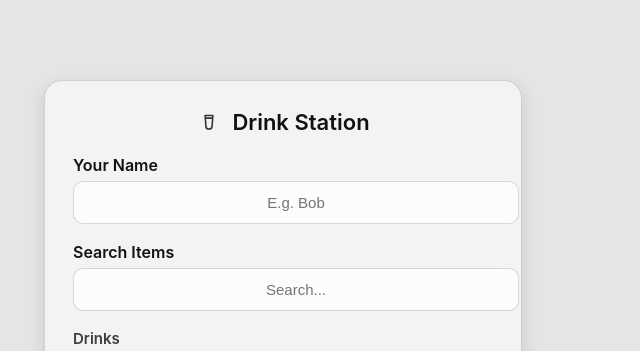
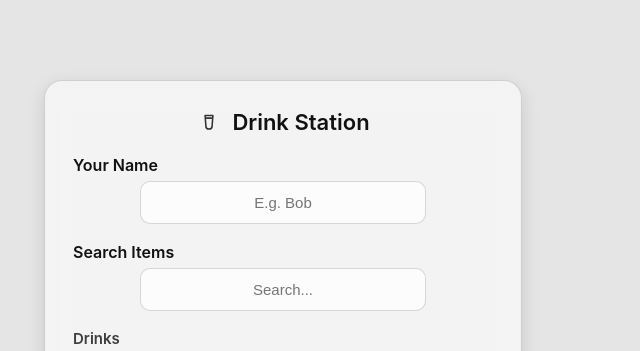
Before and after one commit to quizboxquizzes-a11y/order_drinks, a website: page index.html in a window 1280 px wide. Shown: the top 351 px of the page, 357-997 px from the left. Drawn offline with Linux system fonts and the light colour scheme.

Commit message:
Update index.html

```diff
--- a/index.html
+++ b/index.html
@@ -133,19 +133,20 @@ h2 {
     font-weight: 600;
 }
 
-/* ---------- INPUTS ---------- */
+/* ---------- INPUTS (CENTERED BOXES) ---------- */
 label {
     color: var(--text);
     font-weight: 600;
     margin-bottom: 6px;
     display: block;
-    text-align: left; /* LEFT ALIGN LABELS */
+    text-align: left;
 }
 
 input {
-    width: 100%;
+    width: 70%;
+    max-width: 260px;
     padding: 12px;
-    margin: 0 auto 18px auto; /* CENTER INPUT BOX */
+    margin: 0 auto 18px auto;
     border-radius: 10px;
     border: 1px solid var(--glass-border);
     background: rgba(255,255,255,0.7);
@@ -153,7 +154,7 @@ input {
     font-size: 15px;
     outline: none;
     display: block;
-    text-align: center; /* TEXT CENTERED */
+    text-align: center;
 }
 
 .dark input {
@@ -298,7 +299,7 @@ const categories = {
         ["Cider Kiwi Lime", "🥝"],
         ["Fizzy J20 Mango", "🥤"],
         ["Wine", "🍷"],
-        ["Sparkling Wine", "🥂"],  // FIXED EMOJI
+        ["Sparkling Wine", "🥂"],
         ["Gin & Tonic", "🍹"],
         ["NA Gin & Tonic", "🚫"]
     ],
```
